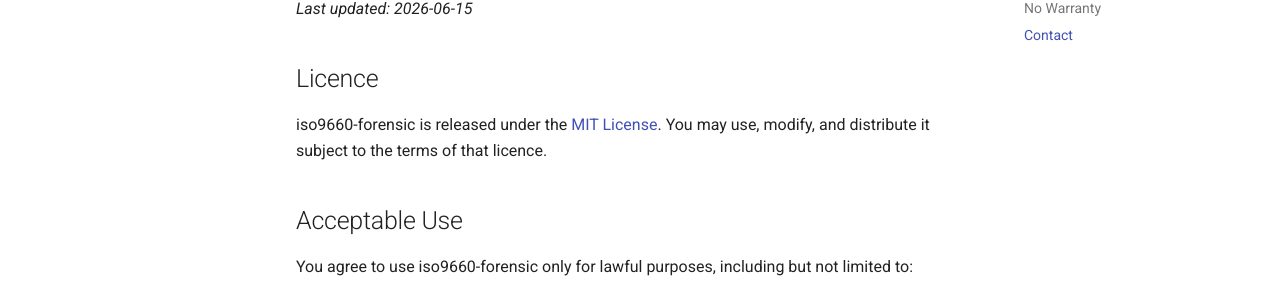
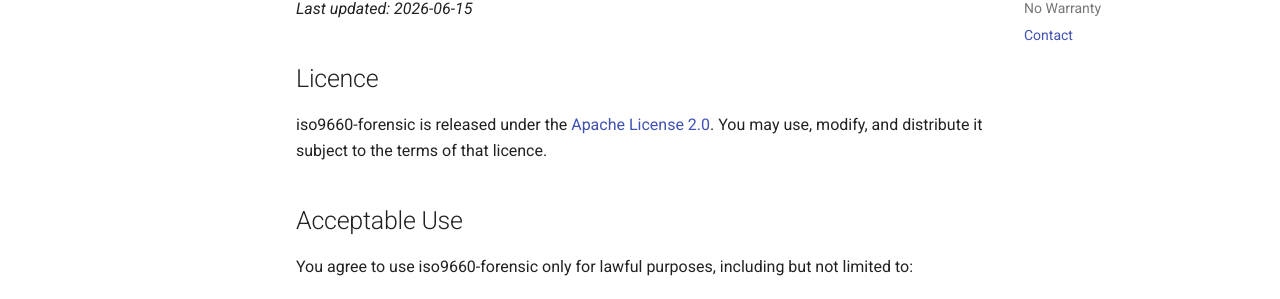
Before and after one commit to SecurityRonin/iso9660-forensic, an MkDocs documentation site: the page built from docs/terms.md, in a window 1280 px wide and 1057 px high. Shown: the part 232-531 px from the top of the window. Built offline with MkDocs 1.6.1 and Material for MkDocs 9.7.7, drawn with Linux system fonts in a browser that asks for light colours; comment, search, counter and statistics services are not loaded.

Commit message:
docs(terms): state Apache-2.0, the licence this repo actually ships
docs/terms.md named the MIT Licence while LICENSE and Cargo.toml both
declare Apache-2.0. The fleet standardised on Apache-2.0 for its explicit
patent grant; the LICENSE file and the crate manifest were migrated and
this document was not.

Co-Authored-By: Claude Opus 5 (1M context) <noreply@anthropic.com>

```diff
--- a/docs/terms.md
+++ b/docs/terms.md
@@ -4,7 +4,7 @@
 
 ## Licence
 
-iso9660-forensic is released under the [MIT License](https://github.com/SecurityRonin/iso9660-forensic/blob/main/LICENSE). You may use, modify, and distribute it subject to the terms of that licence.
+iso9660-forensic is released under the [Apache License 2.0](https://github.com/SecurityRonin/iso9660-forensic/blob/main/LICENSE). You may use, modify, and distribute it subject to the terms of that licence.
 
 ## Acceptable Use
 
```
